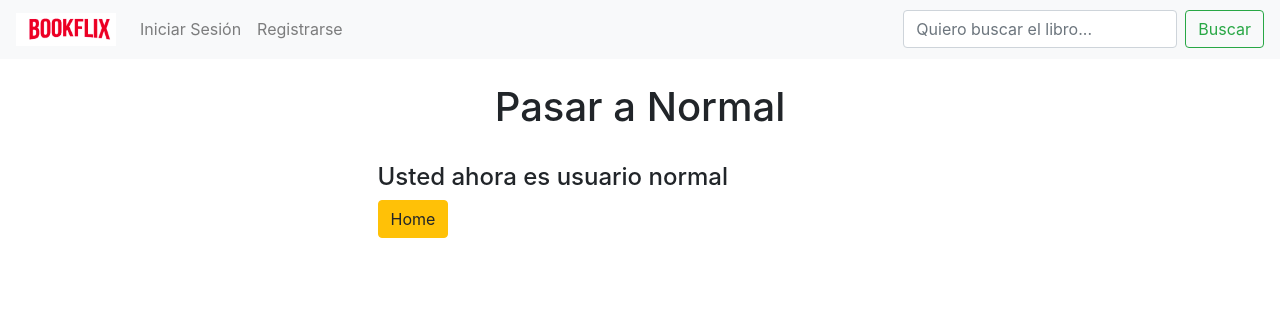
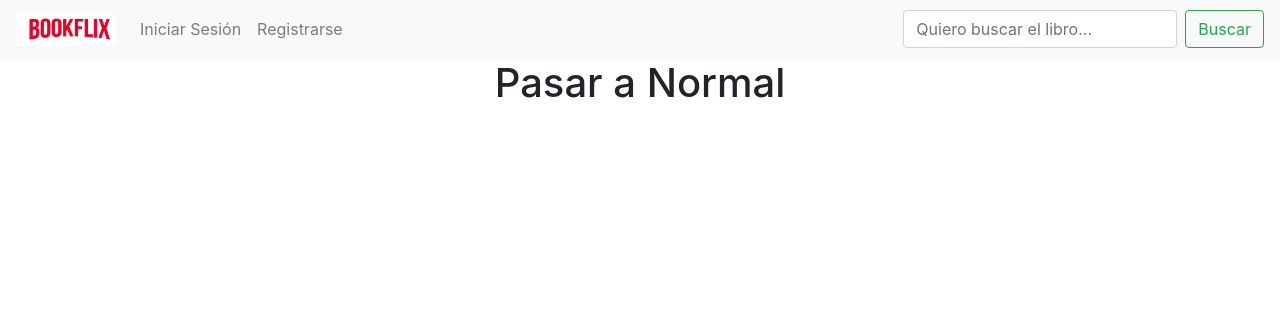
Before and after one commit to sebacris97/demo3, a Django app: template bookflixapp/templates/pasar_normal.html in a window 1280 px wide. Shown: the top 319 px of the page. Run offline with Django 3.2, Linux system fonts and the light colour scheme; the template is opened without the code that fills it, so the values that code supplies are empty; some libraries are stand-ins or nearby versions.

Commit message:
Update pasar_normal.html

```diff
--- a/bookflixapp/templates/pasar_normal.html
+++ b/bookflixapp/templates/pasar_normal.html
@@ -3,37 +3,13 @@
 <title>Normal</title>
 
 {% block content %}
-
-<br>
-
 <div>
     <h1 align="center">Pasar a Normal</h1>
 </div>
 {% if cant == 1 %}
-    <form method="POST">{% csrf_token %}
-        <div class="form-group col-md-5 mx-auto">
-	<br><br>
-            <label for="tarjeta">Numero De Tarjeta:</label>
-	<br>
-            <input id="tarjeta" class="form-control" type="text" minlength="16" maxlength="16" placeholder="Ingrese Su Tarjeta"
-               name="tarjeta" autocomplete="off" required pattern="\d{16,16}">
-	<br>
-            <button class="btn btn-success" value="Cambiar">Cambiar</button>
-        </div>
-    </form>
-{% else %}
-    {% if cant == 0 %}
-    <div class="col-md-6 mx-auto">
-<br>
-    <h4>Ingresa la tarjeta registrada</h4>
-      <a class="btn btn-warning" href="/normal" role="button">Volver</a>
-    </div>
-{% else %}
-    <div class="col-md-6 mx-auto">
-<br>
+    <div class="col">
     <h4>Usted ahora es usuario normal</h4>
       <a class="btn btn-warning" href="/" role="button">Home</a>
     </div>
 {% endif %}
-{% endif %}
 {% endblock %}
```
